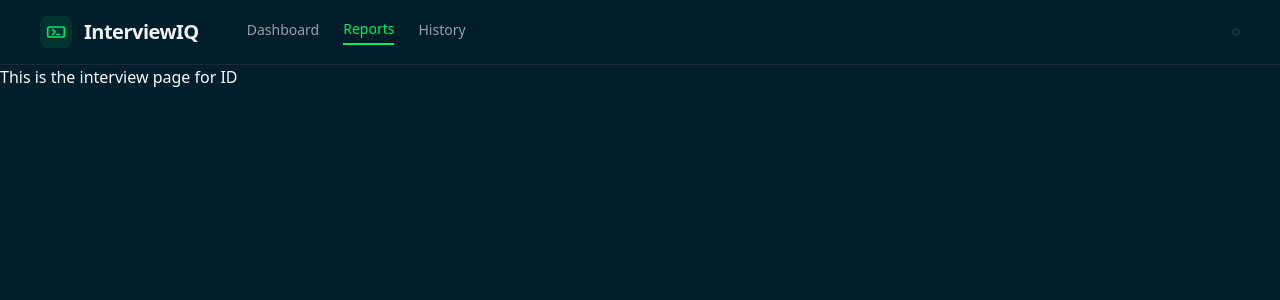
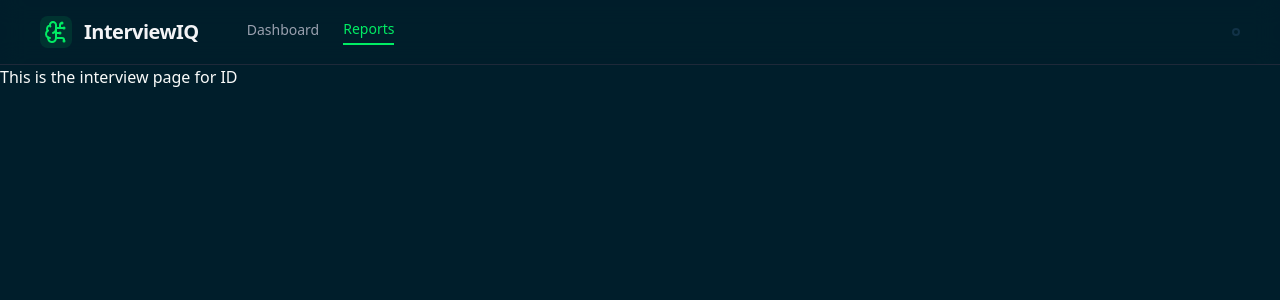
Before and after one commit to PriyanshuSingh9/interviewiq, a Next.js app: page /reports in a window 1280 px wide. Shown: the top 300 px of the page. Built offline with nearby package versions, Linux system fonts and the light colour scheme.

Commit message:
interviewiq: ui ux imrpovements for the dashboard

```diff
--- a/app/dashboard/page.js
+++ b/app/dashboard/page.js
@@ -611,6 +611,10 @@ export default function Dashboard() {
                                     </div>
                                 )}
 
+                            </div>
+
+                            {/* Right Column */}
+                            <div className="space-y-6">
                                 {/* Level Calibration */}
                                 {report.levelCalibration?.calibrationNotes && (
                                     <div className="p-5 rounded-xl bg-gray-900/30 border border-gray-800 space-y-3">
@@ -629,10 +633,6 @@ export default function Dashboard() {
                                         <p className="text-xs text-gray-400 leading-relaxed">{report.levelCalibration.calibrationNotes}</p>
                                     </div>
                                 )}
-                            </div>
-
-                            {/* Right Column */}
-                            <div className="space-y-6">
                                 {/* GitHub Assessment */}
                                 {report.githubAssessment && (
                                     <div className="p-5 rounded-xl bg-gray-900/30 border border-gray-800 space-y-4">
@@ -658,14 +658,7 @@ export default function Dashboard() {
                                                 {repo.architecturalObservations && (
                                                     <p className="text-xs text-gray-400 leading-relaxed">{repo.architecturalObservations}</p>
                                                 )}
-                                                {repo.specificQuestions?.length > 0 && (
-                                                    <div className="space-y-1.5 pt-2 border-t border-gray-800/50">
-                                                        <span className="text-[9px] font-bold text-gray-600 uppercase tracking-widest">Probe Questions</span>
-                                                        {repo.specificQuestions.map((q, j) => (
-                                                            <p key={j} className="text-[11px] text-gray-500 italic pl-3 border-l-2 border-gray-700">"{q}"</p>
-                                                        ))}
-                                                    </div>
-                                                )}
+
                                             </div>
                                         ))}
 
--- a/components/Navbar.js
+++ b/components/Navbar.js
@@ -3,6 +3,7 @@ import React from 'react'
 import Link from 'next/link'
 import { UserButton } from '@clerk/nextjs'
 import { usePathname } from 'next/navigation'
+import { BrainCircuit } from 'lucide-react'
 
 export const Navbar = () => {
     const active = usePathname()
@@ -12,17 +13,17 @@ export const Navbar = () => {
             <div className="flex items-center gap-8">
                 <div className="flex items-center gap-3 text-mongodb-neon">
                     <div className="w-8 h-8 flex items-center justify-center bg-mongodb-neon/10 rounded-lg">
-                        <svg className="w-5 h-5" fill="none" viewBox="0 0 24 24" stroke="currentColor">
-                            <path strokeLinecap="round" strokeLinejoin="round" strokeWidth="2"
-                                d="M8 9l3 3-3 3m5 0h3M4 18h16a2 2 0 002-2V8a2 2 0 00-2-2H4a2 2 0 00-2 2v8a2 2 0 002 2z" />
-                        </svg>
+                        <BrainCircuit className="text-mongodb-neon" size={24} />
                     </div>
-                    <h2 className="text-gray-100 text-xl font-bold tracking-tight">InterviewIQ</h2>
+                    <h2 className="text-gray-100 text-xl font-bold tracking-tight">
+                        <Link href="/dashboard">
+                            InterviewIQ
+                        </Link>
+                    </h2>
                 </div>
                 <div className="hidden md:flex items-center gap-6 ml-4">
                     <Link href="/dashboard" className={`${active === '/dashboard' ? 'border-b-2 text-mongodb-neon' : 'text-gray-400 hover:text-gray-100'} text-sm font-medium pb-1`}>Dashboard</Link>
                     <Link href="/reports" className={`${active === '/reports' ? 'border-b-2 text-mongodb-neon' : 'text-gray-400 hover:text-gray-100'} text-sm font-medium pb-1`}>Reports</Link>
-                    <Link href="/history" className={`${active === '/history' ? 'border-b-2 text-mongodb-neon' : 'text-gray-400 hover:text-gray-100'} text-sm font-medium pb-1`}>History</Link>
                 </div>
             </div>
             <div className="flex items-center justify-center p-[2px] rounded-full border-2 border-[#113247] hover:border-mongodb-neon transition-all duration-300">
```
